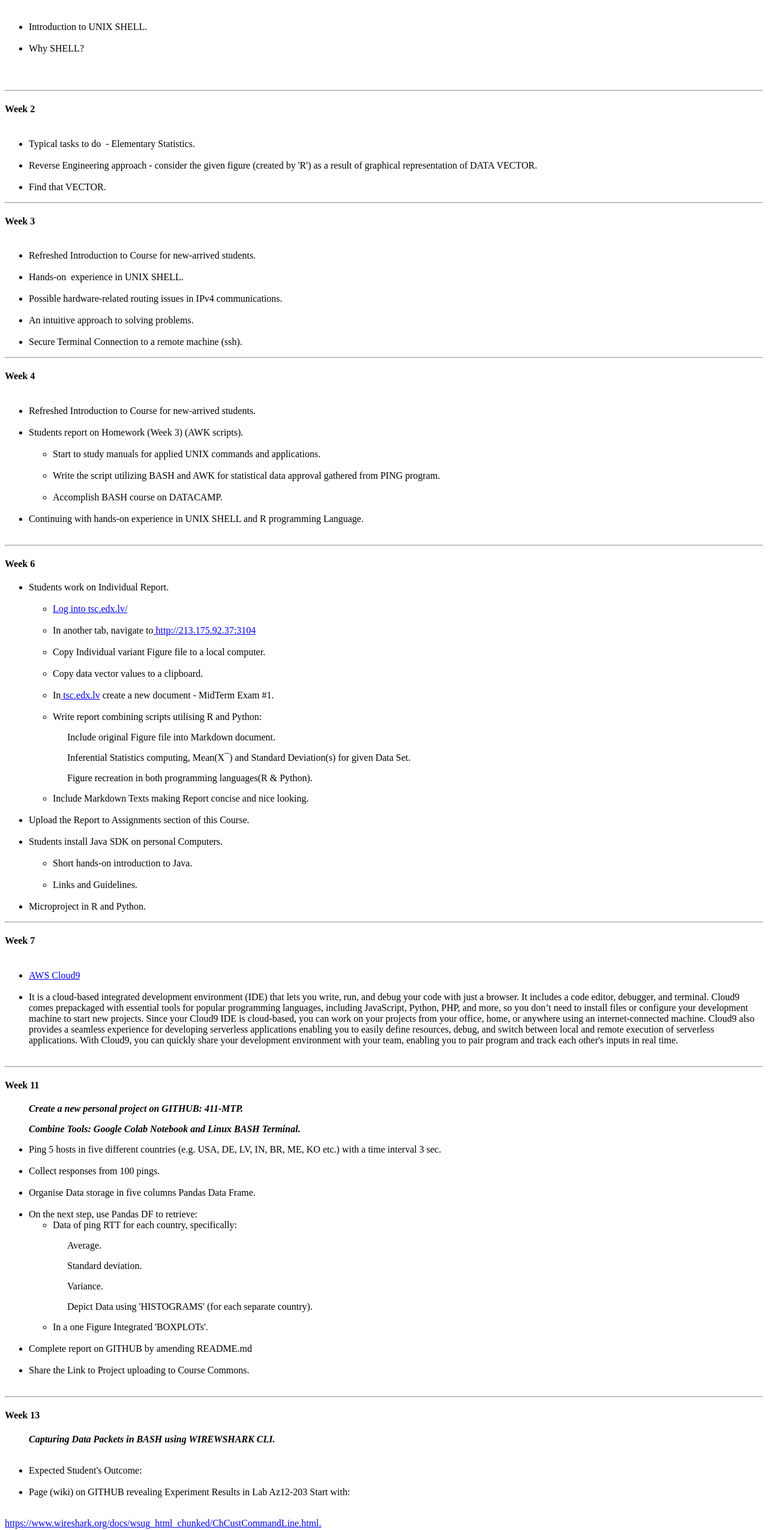
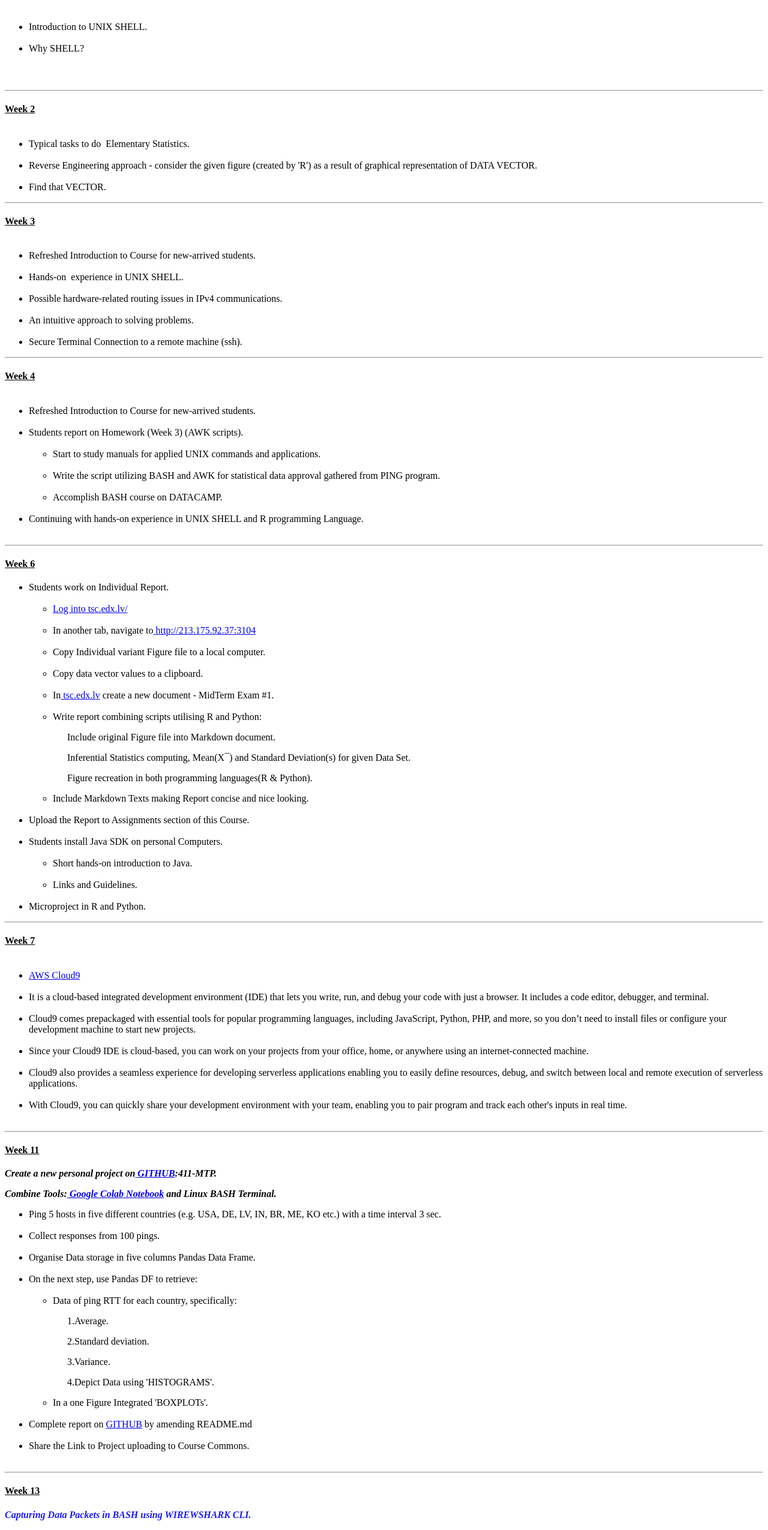
Before and after one commit to abhijit3009/RAE411-0, a plain HTML site: page docs/index.html in a window 1280 px wide. Shown: the part 250-2800 px from the top of the page at 60% size. Drawn offline with Linux system fonts and the light colour scheme.

Commit message:
Update index.html

```diff
--- a/docs/index.html
+++ b/docs/index.html
@@ -5,11 +5,11 @@
 </head>
 <body>
 
-<h1>Week 14</h1>
-<h2>RAE 411, spring 2019</h2>
+<h1><u>Week 14</u></h1>
+<h2>RAE 411, Spring 2019</h2>
 <h3>Tool: Github, W3schools,<br>Jupytur and Colab. </h3>
 <br>
-<h4>Week 1</h4>
+<h4><u>Week 1</u></h4>
 <ul style="list-style-type:disc;">
   <li>Introduction to UNIX SHELL.</li>
   <li>Why SHELL?</li>
@@ -19,18 +19,19 @@
 
 <hr>
 
-<h4>Week 2</h4>
+<h4><u>Week 2</u></h4>
 <ul style="list-style-type:disc:">
- <li> Typical tasks to do  - Elementary Statistics.</li>
-  <br>
+ <li> Typical tasks to do  Elementary Statistics.</li>
+ <br>
 
-<li>Reverse Engineering approach - consider the given figure (created by 'R') as a result of graphical representation of DATA VECTOR.</li>
+
+<li>Reverse Engineering approach - consider the given figure (created by 'R') as a result of graphical representation of  DATA VECTOR.</li>
 <br>
 <li>Find that VECTOR.</li>
 </ul>
 
 <hr>
-<h4>Week 3</h4>
+<h4><u>Week 3</u></h4>
 <ul style="list-style-type:disc:">
     <li>Refreshed Introduction to Course for new-arrived students.</li>
     <li>Hands-on  experience in UNIX SHELL.</li>
@@ -39,7 +40,7 @@
     <li>Secure Terminal Connection to a remote machine (ssh).</li>
 </ul>
 <hr>
-<h4>Week 4</h4>
+<h4><u>Week 4</u></h4>
 <ul style="list-style-type:disc:">
     <li>Refreshed Introduction to Course for new-arrived students.</li>
 <br>
@@ -56,7 +57,7 @@
  <li>Continuing with hands-on experience in UNIX SHELL and R programming Language.</li>
  </ul>
 <hr>
-<h4>Week 6</h4>
+<h4><u>Week 6</u></h4>
 <ul style="list-style-type:disc:">
 <li>Students work on Individual Report.</li>
 <br>
@@ -99,24 +100,32 @@
 <li>Microproject in R and Python.</li>
 </ul>
 <hr>
-<h4>Week 7</h4>
+<h4><u>Week 7</u></h4>
 <ul style="list-style-type:disc:">
     <li><a href="https://us-east-1.signin.aws.amazon.com/oauth?SignatureVersion=4&X-Amz-Algorithm=AWS4-HMAC-SHA256&X-Amz-Credential=AKIAJMOATPLHVSJ563XQ&X-Amz-Date=2019-05-24T11%3A36%3A58.828Z&X-Amz-Signature=3b70448a01c76681f4151481f0a706ae76e53fcb666bcbed527c9fb17b7638cc&X-Amz-SignedHeaders=host&client_id=arn%3Aaws%3Aiam%3A%3A015428540659%3Auser%2Fhomepage&redirect_uri=https%3A%2F%2Fconsole.aws.amazon.com%2Fconsole%2Fhome%3Fstate%3DhashArgs%2523%26isauthcode%3Dtrue&response_type=code&state=hashArgs%23"> AWS Cloud9</a></li>
 <br>
-<li>It is a cloud-based integrated development environment (IDE) that lets you write, run, and debug your code with just a browser. It includes a code editor, debugger, and terminal. Cloud9 comes prepackaged with essential tools for popular programming languages, including JavaScript, Python, PHP, and more, so you don’t need to install files or configure your development machine to start new projects. Since your Cloud9 IDE is cloud-based, you can work on your projects from your office, home, or anywhere using an internet-connected machine. Cloud9 also provides a seamless experience for developing serverless applications enabling you to easily define resources, debug, and switch between local and remote execution of serverless applications. With Cloud9, you can quickly share your development environment with your team, enabling you to pair program and track each other's inputs in real time.</li>
+<li>It is a cloud-based integrated development environment (IDE) that lets you write, run, and debug your code with just a browser. It includes a code editor, debugger, and terminal.</li>
+<br>
+<li>Cloud9 comes prepackaged with essential tools for popular programming languages, including JavaScript, Python, PHP, and more, so you don’t need to install files or configure your development machine to start new projects.</li>
+<br>
+<li>Since your Cloud9 IDE is cloud-based, you can work on your projects from your office, home, or anywhere using an internet-connected machine.</li>
+<br>
+<li>Cloud9 also provides a seamless experience for developing serverless applications enabling you to easily define resources, debug, and switch between local and remote execution of serverless applications.</li>
+<br>
+<li>With Cloud9, you can quickly share your development environment with your team, enabling you to pair program and track each other's inputs in real time.</li>
 
 
 
  </ul>
  <hr>
- <h4>Week 11</h4>
- <ul style="list-style-type:disc:">
-<p><b><i>Create a new personal project on GITHUB: 411-MTP.</i></b></p>
+<h4><u>Week 11</u></h4>
+
+<p><b><i>Create a new personal project on<a href="https://github.com/"> GITHUB</a>:411-MTP.</i></b></p>
 
 
-<p><b><i>Combine Tools: Google Colab Notebook and Linux BASH Terminal.</i></b></p>
+<p><b><i>Combine Tools:<a href= "https://colab.research.google.com/notebooks/welcome.ipynb#recent=true"> Google Colab Notebook</a> and Linux BASH Terminal.</i></b></p>
 
-
+<ul style="list-style-type:disc:">
 <li>Ping 5 hosts in five different countries (e.g. USA, DE, LV, IN, BR, ME, KO etc.) with a time interval 3 sec.</li>
 <br>
 <li>Collect responses from 100 pings.</li>
@@ -124,30 +133,32 @@
 <li>Organise Data storage in five columns Pandas Data Frame.</li>
 <br>
 <li>On the next step, use Pandas DF to retrieve:</li>
+<br>
 <ul>
 <li>Data of ping RTT for each country, specifically:</li>
-<p>&nbsp;&nbsp;&nbsp;&nbsp;&nbsp;&nbsp;Average.</p>
 
-<p>&nbsp;&nbsp;&nbsp;&nbsp;&nbsp;&nbsp;Standard deviation.</p>
+<p>&nbsp;&nbsp;&nbsp;&nbsp;&nbsp;&nbsp;1.Average.</p>
 
-</p>&nbsp;&nbsp;&nbsp;&nbsp;&nbsp;&nbsp;Variance.</p>
+<p>&nbsp;&nbsp;&nbsp;&nbsp;&nbsp;&nbsp;2.Standard deviation.</p>
 
-<p>&nbsp;&nbsp;&nbsp;&nbsp;&nbsp;&nbsp;Depict  Data using 'HISTOGRAMS' (for each separate country).</p>
+</p>&nbsp;&nbsp;&nbsp;&nbsp;&nbsp;&nbsp;3.Variance.</p>
+
+<p>&nbsp;&nbsp;&nbsp;&nbsp;&nbsp;&nbsp;4.Depict  Data using 'HISTOGRAMS'.</p>
 
 <li>In a one Figure Integrated 'BOXPLOTs'.</li>
 </ul>
 <br>
-<li>Complete report on GITHUB by amending README.md</li>
+<li>Complete report on <a href="https://github.com/"> GITHUB</a> by amending README.md</li>
 <br>
 <li>Share the Link to Project uploading to Course Commons.</li>
+
  </ul>
 <hr>
-<h4>Week 13</h4>
+<h4><u>Week 13</u></h4>
+<p style="color:#1a1aff;"><b><i>Capturing Data Packets in BASH using WIREWSHARK CLI.</p></i></b>
+
+<p><b>Expected Student's Outcome:</b></p>
 <ul style="list-style-type:disc:">
-<strong><i><p>Capturing Data Packets in BASH using WIREWSHARK CLI.</p></i></strong>
-<br>
-<li>Expected Student's Outcome:</li>
-<br>
 
 <li>Page (wiki) on GITHUB revealing Experiment Results in Lab Az12-203
 Start with:</li>
@@ -160,11 +171,12 @@ Start with:</li>
 
 <p>In Room Az12-203 use tshark or tcpdump and depending on UBUNTU version (seetshark or tcpdumphow the PROMT differs).</p>
 <hr>
-<h4>Week 14</h4>
+<h4><u>Week 14</u></h4>
 <ul style="list-style-type:disc:">
 <li><b><i>Summary on Data Visualization packages in Python.</i></b></li>
 <br>
 <li><b><i>Dynamic Data Presentation.</i></b></li>
+</ul>
 <br>
 Useful Links:
 <br>
@@ -172,12 +184,12 @@ Useful Links:
 
 
 <a href="https://towardsdatascience.com/reviewing-python-visualization-packages-fa7fe12e622b"> https://towardsdatascience.com/reviewing-python-visualization-packages-fa7fe12e622b</a>
-</ul>
+
 <hr>
 
-<h4>Week 15</h4>
+<h4><u>Week 15</u></h4>
+<p style="color:#1a1aff;"><b><i>Course REPORT on GitHub.</p></b></i>
 <ul style="list-style-type:disc:">
-<p><b></i>Course REPORT on GitHub.</i></b></p>
 <li>Students reflect their achievements including links to other GitHub Repos, Google Colabs, etc.</li>
 <br>
 <li>Reports have to be structured by weeks in descending order:</li>
@@ -191,14 +203,16 @@ Useful Links:
 <br>
 <li>Week 1</li>
 </ul>
+</ul>
 <br>
-<p><b><i>Preparing for Examination.</i></b></p>
+<p style="color:#1a1aff;"><b><i>Preparing for Examination.</p></i></b>
+<ul style="list-style-type:disc:">
 <li>Data Capturing, Filtering, Statistical Analysis and Reporting(Week 16).</li>
 
 </ul>
 <hr>
 
-<h4>Week 16</h4>
+<h4><u>Week 16</u></h4>
 <ul style="list-style-type:disc:">
 
 <li>Performance Measures in Telecommunications.</li>
@@ -212,7 +226,7 @@ Useful Links:
 <br>
 <li>Data transfer performance measure using "time" command.</li>
 <br>
-<li>Organise the experiment on two different scales:<li>
+<li>Organise the experiment on two different scales:</li>
 <br>
 <ul>
 <li>Copy files with specified size to another folder in the same system.</li>
@@ -224,9 +238,11 @@ Useful Links:
 <li>Simultaneously, capture network traffic utilising  TCPDUMP library (Bash, Python, C++ or Java).</li>
 <br>
 <li>Present Data Flow .</li>
-<br>
-<p><b><i>TODO this week out of the class:</i></b></p>
+</ul>
+
+<p style="color:#1a1aff"><b><i>TODO this week out of the class:</i></b></p>
 <p>Create GITHUB REPO 411-w16 exposing student's work progress.</p>
+<ul style="list-style-type:disc:">
 <li>Follow the IMRAD scheme:</li>
 <br>
 <ul>
@@ -240,10 +256,11 @@ Useful Links:
 <br>
 <li>Conclude the report of research.</li>
 </ul>
+</ul>
 <p>Finally, Link REPO 411-w16 to Student's Course REPO.</p>
 
 
-</ul>
+
 
 
 
```
